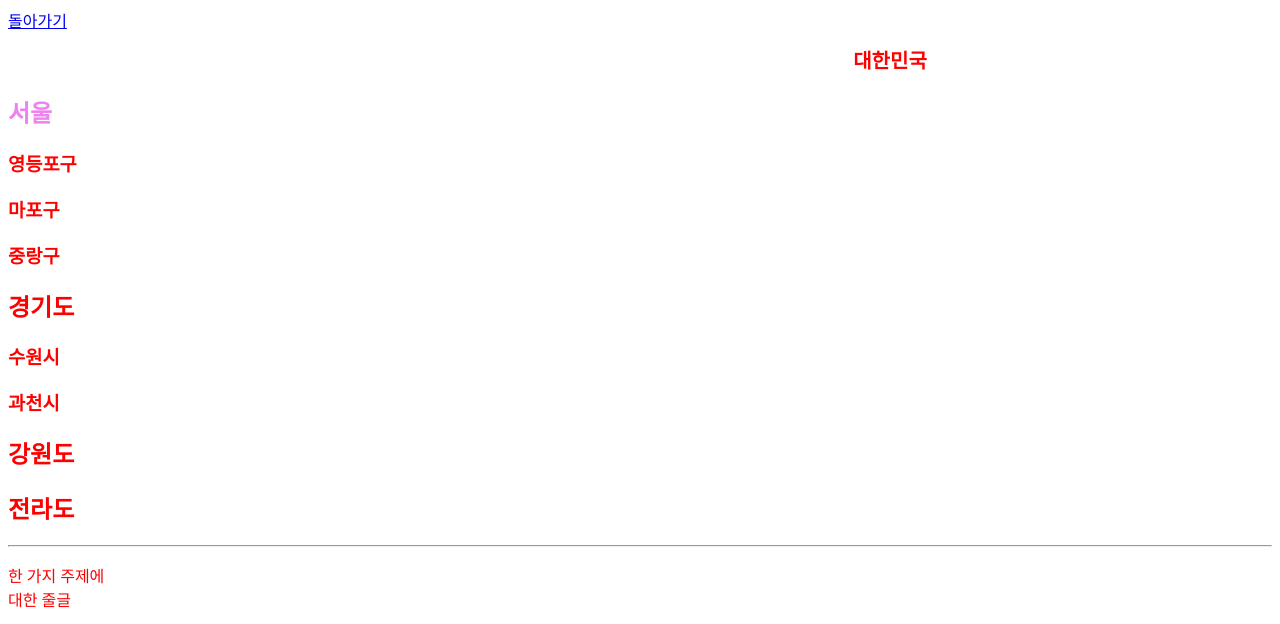
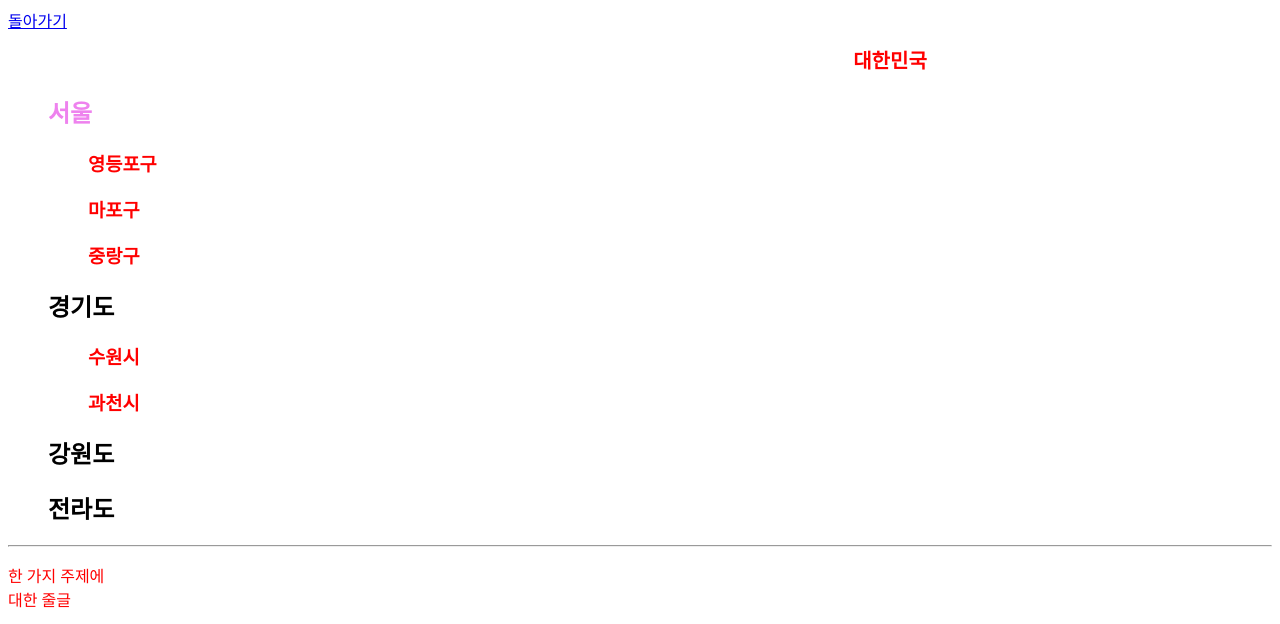
Before and after one commit to Ven6617/DP2019, a plain HTML site: page training.html in a window 1280 px wide. Shown: the top 624 px of the page. Drawn offline with Linux system fonts and the light colour scheme.

Commit message:
Update training.html

```diff
--- a/training.html
+++ b/training.html
@@ -4,6 +4,12 @@
     <head>
         <title>HTML 연습</title>
         <style>
+            h1{margin-left: 0px;}
+            h2{margin-left: 40px;}
+            h3{margin-left: 80px;}
+            h2{
+                color: black;
+            }
 
             h1{
                 color: red;
```
